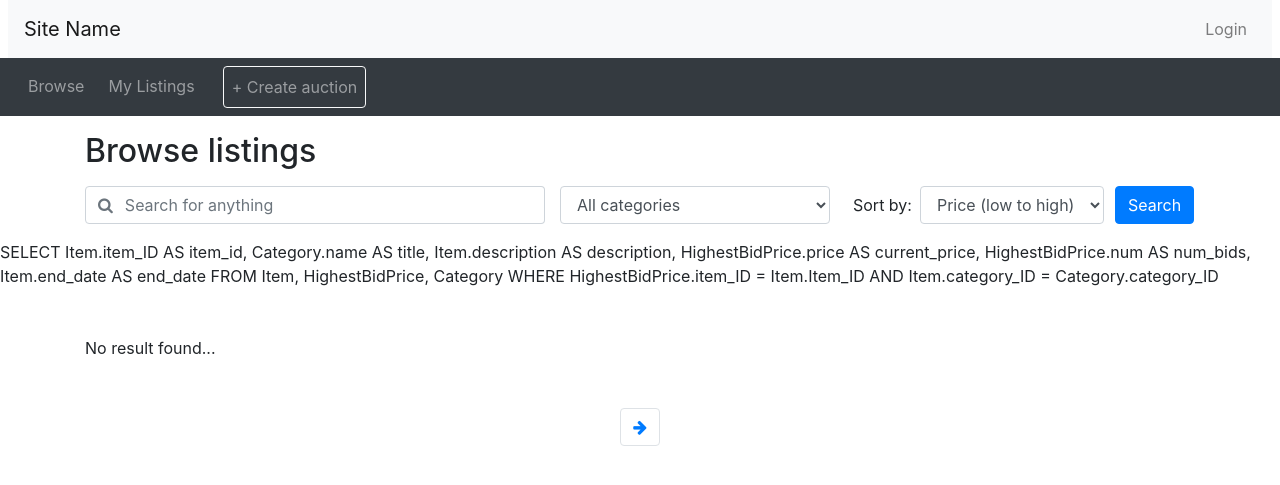
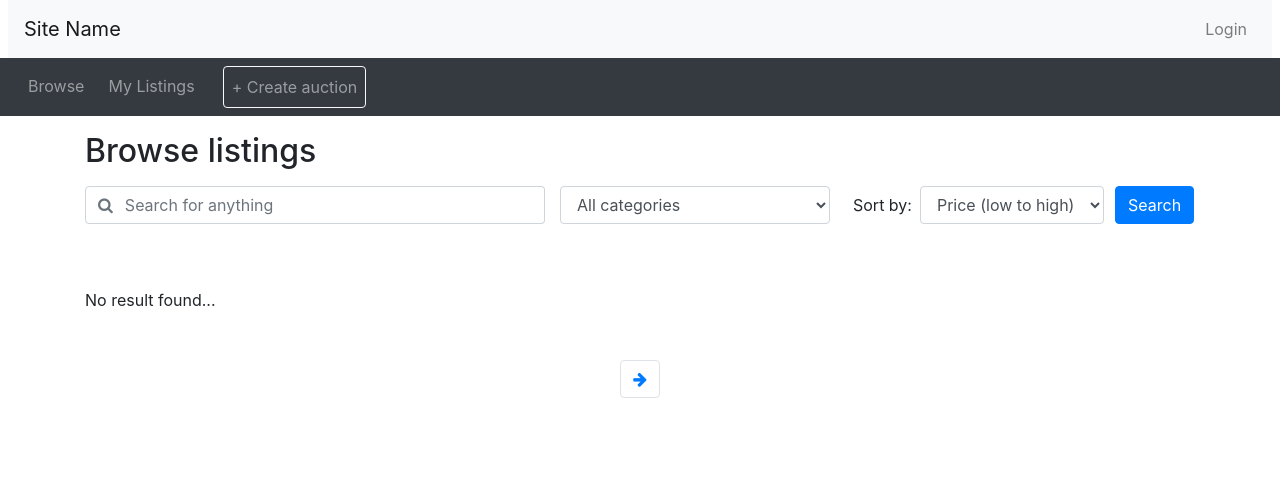
Before and after one commit to njukenanli/DataBase-Project-Auction-Website, a PHP site: page /browse.php in a window 1280 px wide. Shown: the top 485 px of the page. Run offline with PHP 8.4, Linux system fonts and the light colour scheme; data that the repository does not hold is empty.

Commit message:
second commit

```diff
--- a/auction/browse.php
+++ b/auction/browse.php
@@ -118,7 +118,7 @@
           . "FROM Item, HighestBidPrice, Category "
           . "WHERE " . join(" AND ", $condition)
           . $order;
-  echo $sql;
+  //echo $sql;
   $result = $conn->query($sql);
 
   /* For the purposes of pagination, it would also be helpful to know the
--- a/auction/utilities.php
+++ b/auction/utilities.php
@@ -55,7 +55,7 @@ function print_listing_li($item_id, $title, $desc, $price, $num_bids, $end_time)
   // Print HTML
   echo('
     <li class="list-group-item d-flex justify-content-between">
-    <div class="p-2 mr-5"><h5><a href="listing.php?item_id=' . $item_id . '</a></h5>' . $desc_shortened . '</div>
+    <div class="p-2 mr-5"><h5><a href="listing.php?item_id=' . $item_id . '">' . $title . '</a></h5>' . $desc_shortened . '</div>
     <div class="text-center text-nowrap"><span style="font-size: 1.5em">£' . number_format($price, 2) . '</span><br/>' . $num_bids . $bid . '<br/>' . $time_remaining . '</div>
   </li>'
   );
```
